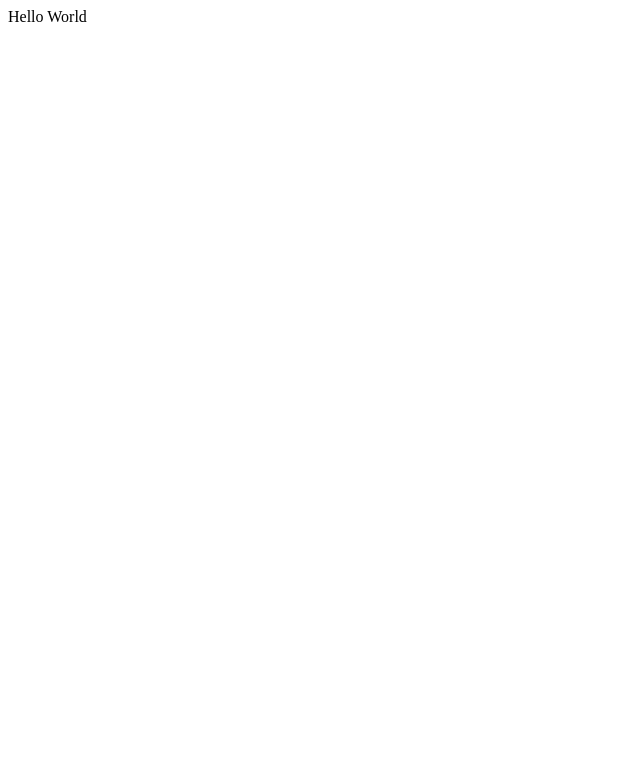
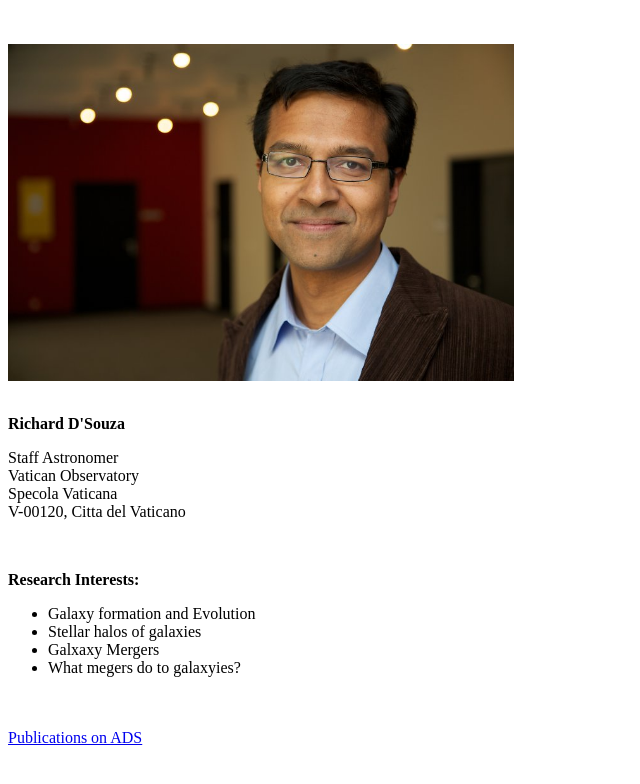
Before and after one commit to radsouza/radsouza.github.io, a plain HTML site: page index.html in a window 1280 px wide. Shown: the whole page, without its empty margins (0-640 px from the left). Drawn offline with Linux system fonts and the light colour scheme.

Commit message:
first changes

```diff
--- a/index.html
+++ b/index.html
@@ -1 +1,39 @@
-Hello World
+<html>
+<head>
+<Title>
+Richard D'Souza Astronomy Web page
+</Title>
+</head>
+<body>
+<br>
+<br>
+<img src="richard.jpg" width='40%'>
+<br>
+<br>
+<p>
+<b>Richard D'Souza</b> <br>
+<p>Staff Astronomer<br>
+Vatican Observatory<br>
+Specola Vaticana<br>
+V-00120, Citta del Vaticano<br>
+</p>
+
+<br>
+<p>
+<b>Research Interests:</b> <br>
+<ul>
+<li>Galaxy formation and Evolution </li>
+<li>Stellar halos of galaxies </li>
+<li>Galxaxy Mergers </li>
+<li>What megers do to galaxyies? </li>
+</ul>
+</p>
+<br>
+<br>
+<a href="http://adsabs.harvard.edu/cgi-bin/nph-abs_connect?return_req=no_params&author=D%27Souza,%20Richard&db_key=AST">Publications on ADS</a>
+<br>
+<br>
+
+</body>
+
+</html>
```
Also changed, not shown: richard.jpg (added).
